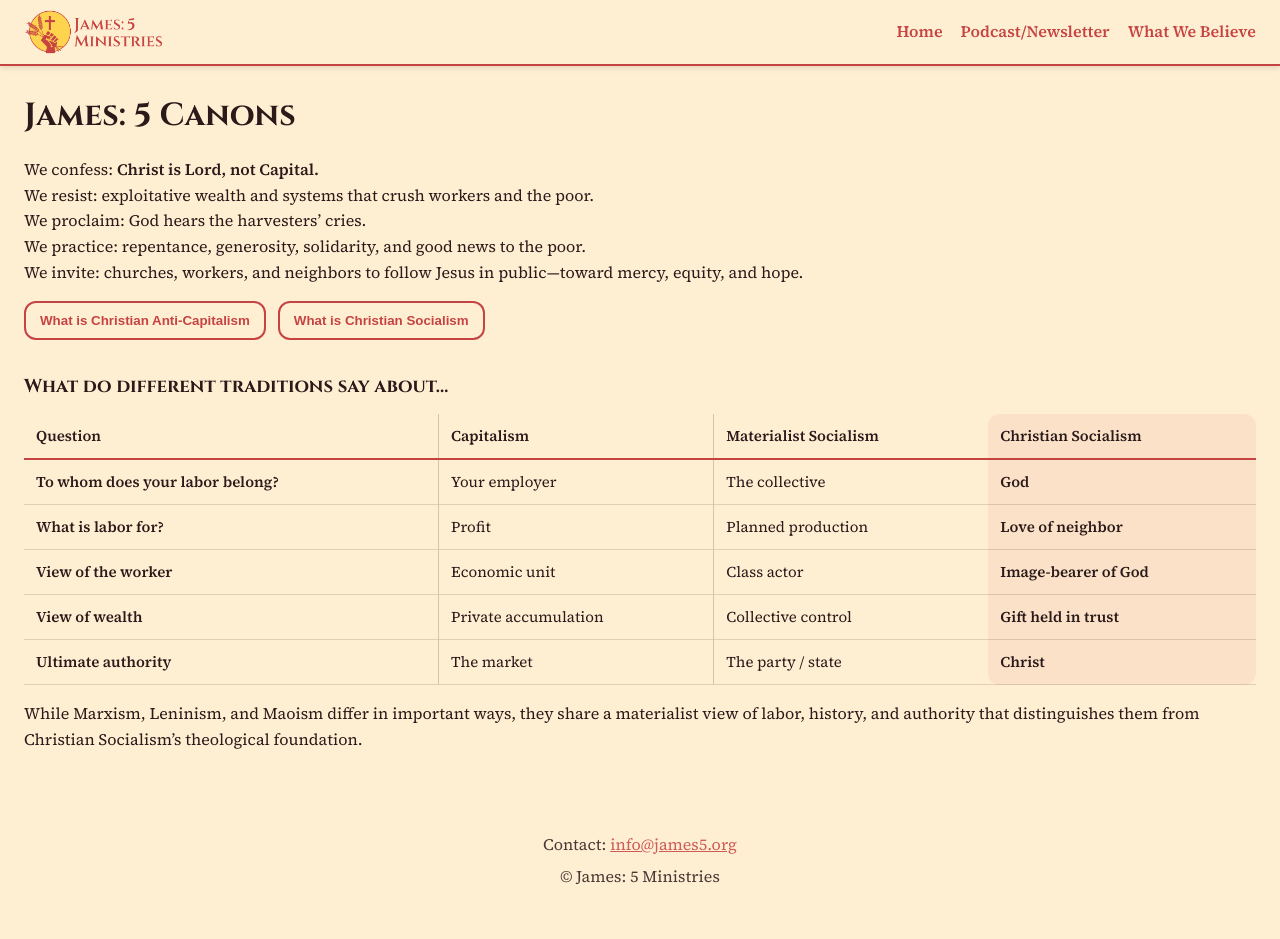
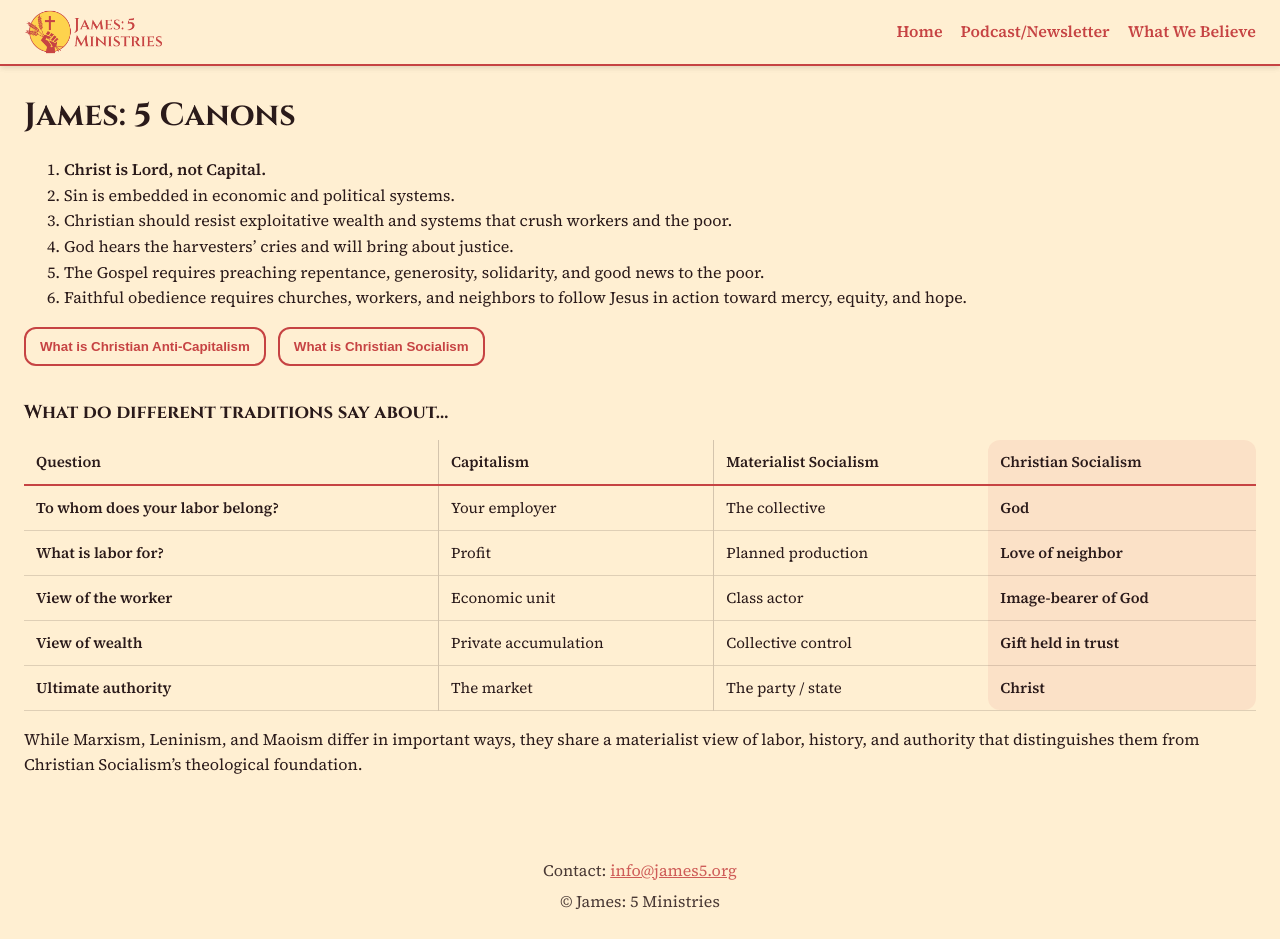
Before and after one commit to james5ministries/james5ministries.github.io, a Jekyll site: the page built from what-we-believe.md, in a window 1280 px wide and 939 px high. Built offline with Jekyll 4.4.1, drawn with Linux system fonts in a browser that asks for light colours.

Commit message:
Revise 5 Canons for clarity and structure

```diff
--- a/what-we-believe.md
+++ b/what-we-believe.md
@@ -7,11 +7,12 @@ title: What We Believe
 
 
 # James: 5 Canons
-We confess: **Christ is Lord, not Capital.**
-We resist: exploitative wealth and systems that crush workers and the poor.
-We proclaim: God hears the harvesters’ cries.
-We practice: repentance, generosity, solidarity, and good news to the poor.
-We invite: churches, workers, and neighbors to follow Jesus in public—toward mercy, equity, and hope.
+1. **Christ is Lord, not Capital.**
+2. Sin is embedded in economic and political systems.
+3. Christian should resist exploitative wealth and systems that crush workers and the poor.
+4. God hears the harvesters’ cries and will bring about justice.
+5. The Gospel requires preaching repentance, generosity, solidarity, and good news to the poor.
+6. Faithful obedience requires churches, workers, and neighbors to follow Jesus in action toward mercy, equity, and hope.
 
 
 <section class="toggle-block">
```
